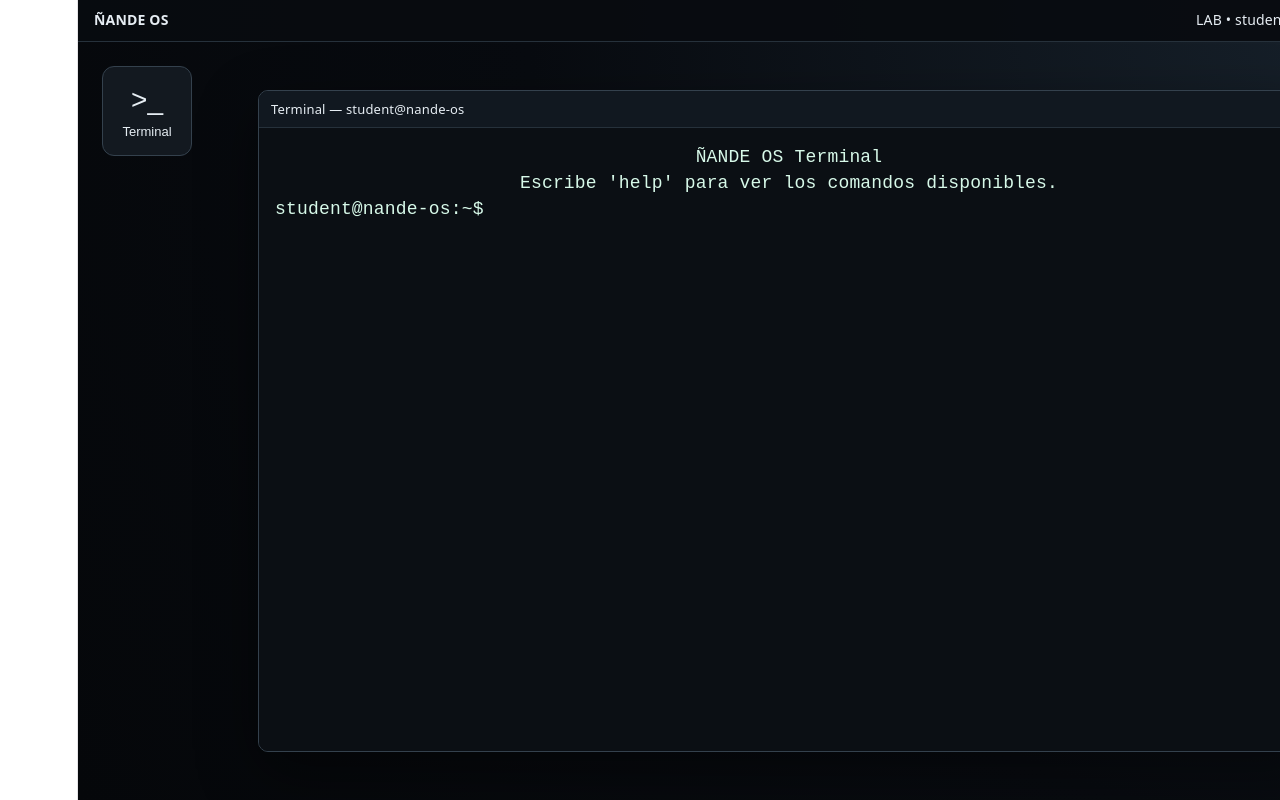
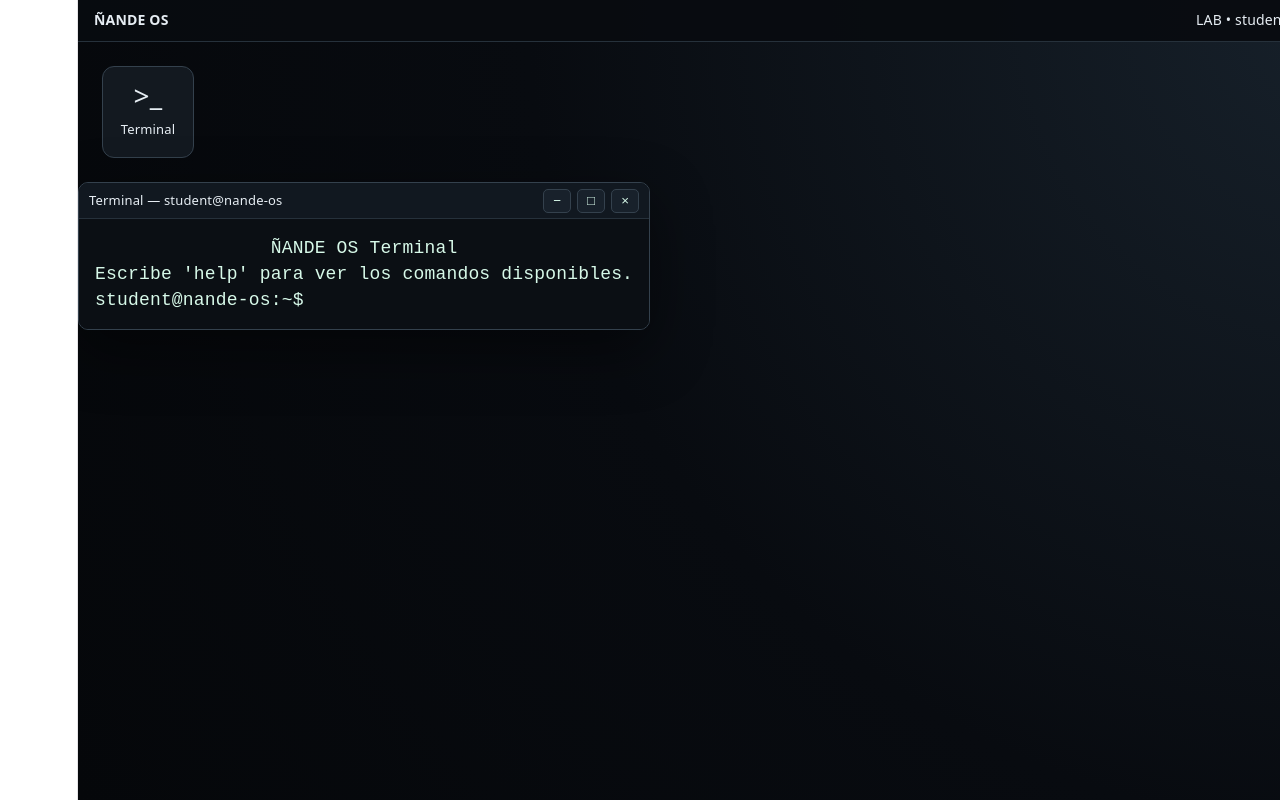
Before and after one commit to celparaguayy-cloud/nande-hacklab, a React (Vite) app: page / in a window 1280 px wide. Shown: the top 800 px of the page. Built offline with nearby package versions, Linux system fonts and the light colour scheme.

Commit message:
Conectar terminal al administrador de ventanas

```diff
--- a/src/components/desktop/Desktop.tsx
+++ b/src/components/desktop/Desktop.tsx
@@ -1,4 +1,5 @@
 import Terminal from "../terminal/Terminal";
+import WindowManager from "../window/WindowManager";
 
 function Desktop() {
 return (
@@ -30,9 +31,7 @@ fontSize: "14px",
 >
 <strong>ÑANDE OS</strong>
 
-    <div>
-      LAB • student • online
-    </div>
+    <div>LAB • student • online</div>
   </div>
 
   {/* Escritorio */}
@@ -43,8 +42,7 @@ fontSize: "14px",
       gap: "20px",
     }}
   >
-    {/* Icono Terminal */}
-    <button
+    <div
       style={{
         width: "90px",
         height: "90px",
@@ -52,56 +50,24 @@ fontSize: "14px",
         border: "1px solid #34414d",
         borderRadius: "12px",
         color: "#e6edf3",
-        cursor: "pointer",
+        display: "flex",
+        flexDirection: "column",
+        alignItems: "center",
+        justifyContent: "center",
         fontSize: "13px",
-      }}
-      onClick={() => {
-        const event = new CustomEvent("nande:open-terminal");
-        window.dispatchEvent(event);
       }}
     >
       <div style={{ fontSize: "28px", marginBottom: "8px" }}>
         &gt;_
       </div>
       Terminal
-    </button>
+    </div>
   </div>
 
-  {/* Ventana de terminal */}
-  <div
-    style={{
-      position: "absolute",
-      top: "90px",
-      left: "180px",
-      width: "calc(100vw - 220px)",
-      height: "calc(100vh - 140px)",
-      minWidth: "320px",
-      minHeight: "240px",
-      background: "#0b0f14",
-      border: "1px solid #34414d",
-      borderRadius: "10px",
-      overflow: "hidden",
-      boxShadow: "0 20px 60px rgba(0, 0, 0, 0.45)",
-    }}
-  >
-    <div
-      style={{
-        height: "36px",
-        display: "flex",
-        alignItems: "center",
-        padding: "0 12px",
-        background: "#111820",
-        borderBottom: "1px solid #26313b",
-        fontSize: "13px",
-      }}
-    >
-      Terminal — student@nande-os
-    </div>
-
-    <div style={{ height: "calc(100% - 36px)" }}>
-      <Terminal />
-    </div>
-  </div>
+  {/* Administrador de ventanas */}
+  <WindowManager>
+  <Terminal />
+</WindowManager>
 </div>
 
 );
--- /dev/null
+++ b/src/components/window/WindowManager.tsx
@@ -0,0 +1,159 @@
+import { useState } from "react";
+import type { ReactNode } from "react";
+
+interface WindowState {
+id: string;
+title: string;
+minimized: boolean;
+maximized: boolean;
+x: number;
+y: number;
+width: number;
+height: number;
+}
+
+interface WindowManagerProps {
+children: ReactNode;
+}
+
+function WindowManager({ children }: WindowManagerProps) {
+const [windows, setWindows] = useState<WindowState[]>([
+{
+id: "terminal",
+title: "Terminal — student@nande-os",
+minimized: false,
+maximized: false,
+x: 180,
+y: 90,
+width: 700,
+height: 450,
+},
+]);
+
+function updateWindow(
+id: string,
+changes: Partial<WindowState>,
+) {
+setWindows((current) =>
+current.map((window) =>
+window.id === id ? { ...window, ...changes } : window,
+),
+);
+}
+
+function closeWindow(id: string) {
+setWindows((current) =>
+current.filter((window) => window.id !== id),
+);
+}
+
+return (
+<>
+{windows.map((window) => {
+const style = window.maximized
+? {
+position: "absolute" as const,
+top: "42px",
+left: "0",
+width: "100vw",
+height: "calc(100vh - 42px)",
+}
+: {
+position: "absolute" as const,
+top: "${window.y}px",
+left: "${window.x}px",
+width: "${window.width}px",
+height: "${window.height}px",
+};
+
+    return (
+      <div
+        key={window.id}
+        style={{
+          ...style,
+          display: window.minimized ? "none" : "block",
+          background: "#0b0f14",
+          border: "1px solid #34414d",
+          borderRadius: "10px",
+          overflow: "hidden",
+          boxShadow: "0 20px 60px rgba(0, 0, 0, 0.45)",
+          zIndex: 10,
+        }}
+      >
+        {/* Barra da janela */}
+        <div
+          style={{
+            height: "36px",
+            display: "flex",
+            alignItems: "center",
+            justifyContent: "space-between",
+            padding: "0 10px",
+            boxSizing: "border-box",
+            background: "#111820",
+            borderBottom: "1px solid #26313b",
+            color: "#e6edf3",
+            fontSize: "13px",
+          }}
+        >
+          <span>{window.title}</span>
+
+          <div style={{ display: "flex", gap: "6px" }}>
+            <button
+              onClick={() =>
+                updateWindow(window.id, {
+                  minimized: true,
+                })
+              }
+              style={buttonStyle}
+            >
+              −
+            </button>
+
+            <button
+              onClick={() =>
+                updateWindow(window.id, {
+                  maximized: !window.maximized,
+                })
+              }
+              style={buttonStyle}
+            >
+              □
+            </button>
+
+            <button
+              onClick={() => closeWindow(window.id)}
+              style={buttonStyle}
+            >
+              ×
+            </button>
+          </div>
+        </div>
+
+        {/* Contenido */}
+        <div
+          style={{
+            width: "100%",
+            height: "calc(100% - 36px)",
+          }}
+        >
+          {window.id === "terminal" ? children : null}
+        </div>
+      </div>
+    );
+  })}
+</>
+
+);
+}
+
+const buttonStyle: React.CSSProperties = {
+width: "28px",
+height: "24px",
+border: "1px solid #34414d",
+borderRadius: "5px",
+background: "#18212b",
+color: "#d7f9e9",
+cursor: "pointer",
+};
+
+export default WindowManager;
```
